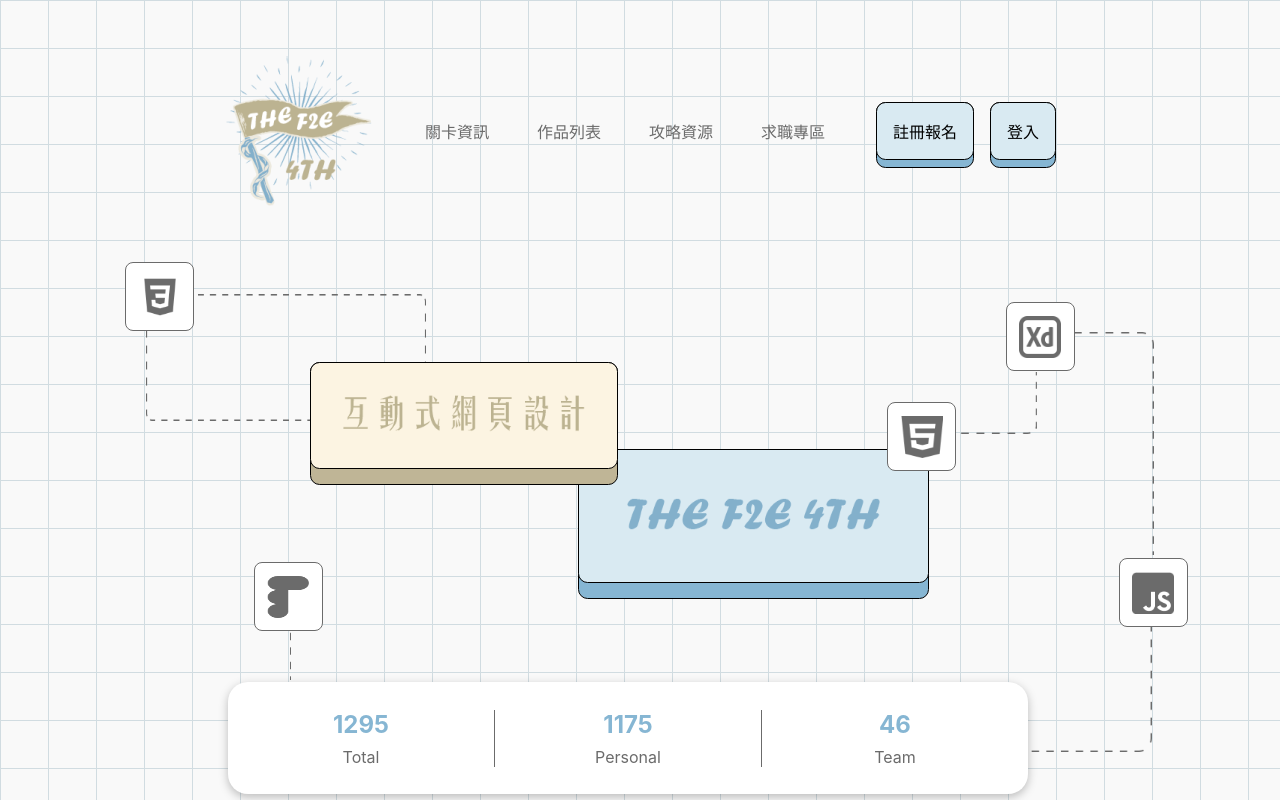
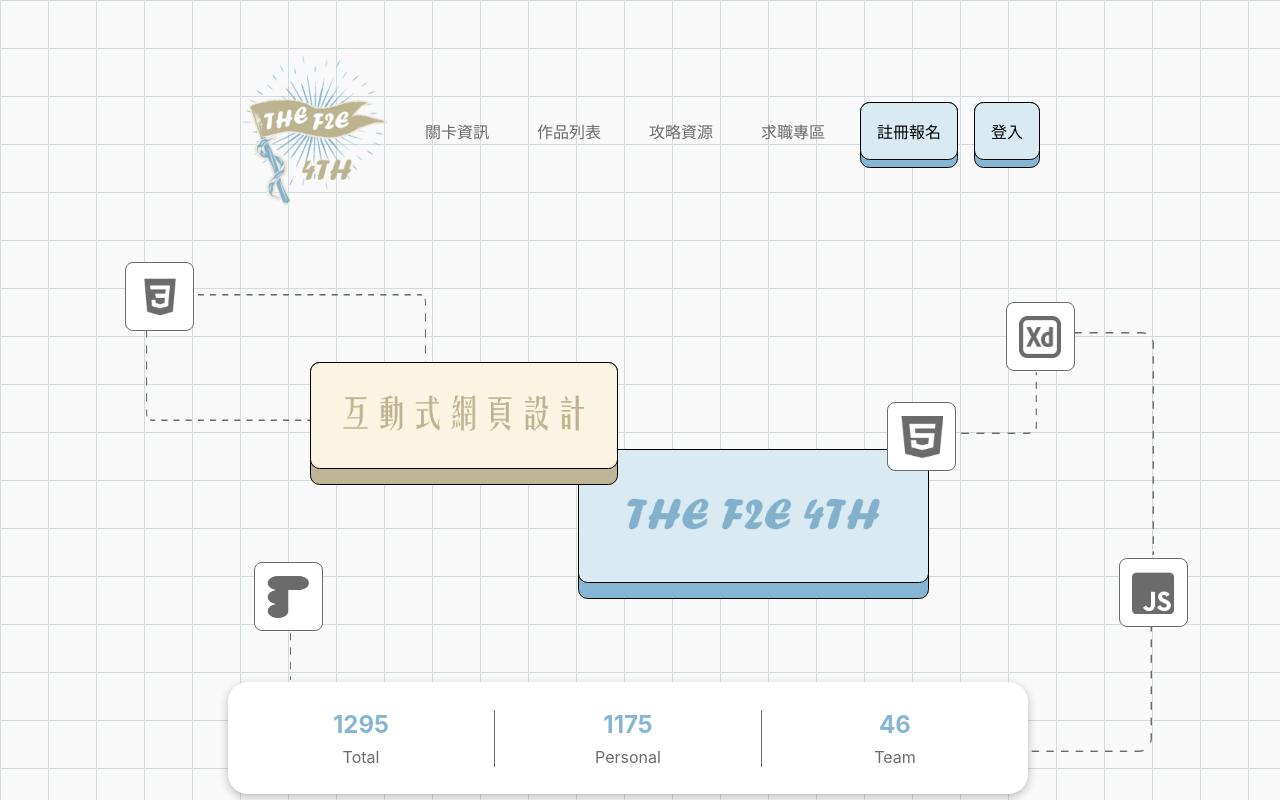
Before and after one commit to ms314006/event-website, a Next.js app: page / in a window 1280 px wide. Shown: the top 800 px of the page. Built offline with nearby package versions, Linux system fonts and the light colour scheme.

Commit message:
UPDATE set header width

```diff
--- a/components/Header/Header.module.css
+++ b/components/Header/Header.module.css
@@ -1,8 +1,10 @@
 .container {
   display: flex;
-  align-items: 'center';
+  align-items: center;
   justify-content: space-between;
-  padding: 3.5rem 14rem;
+  padding: 3.5rem 0rem;
+  width: 50rem;
+  margin: 0rem auto;
 }
 
 .container > ul,
```
